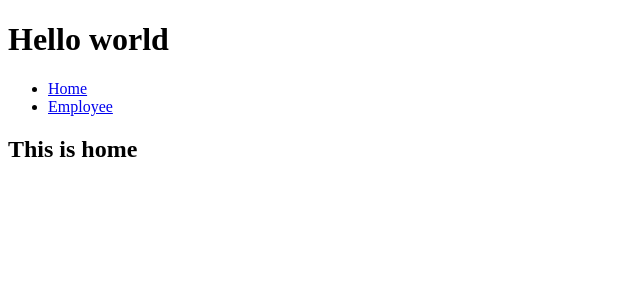
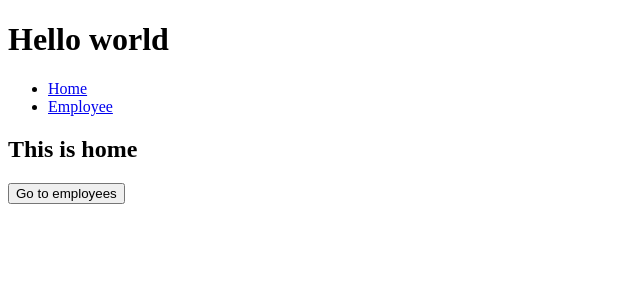
Before and after one commit to HuyFrontend/angular-world, an Angular app: page / in a window 1280 px wide. Shown: the top 300 px of the page, without its empty margins (0-640 px from the left). Built offline with nearby package versions, Linux system fonts and the light colour scheme.

Commit message:
routing event

```diff
--- a/src/app/app.component.html
+++ b/src/app/app.component.html
@@ -1,7 +1,7 @@
 <h1>{{title}}</h1>
 <ul>
-  <li><a routerLink="">Home</a></li>
-  <li><a routerLink="employees">Employee</a></li>
+  <li><a routerLink="" routerLinkActive="active">Home</a></li>
+  <li><a routerLink="employees" routerLinkActive="active">Employee</a></li>
 </ul>
 <router-outlet>
  <!-- directive of router link will be show in this block -->
--- a/src/app/app.module.ts
+++ b/src/app/app.module.ts
@@ -8,11 +8,11 @@ import { EmployeeComponent } from './employee/employee.component';
 import { EmployeeService } from './employee/employee.service';
 import { HomeComponent} from './home/home.component';
 import { EmployeeItemComponent } from './employee/employee.item.component';
-
+import { NotFoundComponent } from './notfound/notfound.component';
 import { AppRoutes } from './app.routes';
 
 @NgModule({
-  declarations: [ AppComponent, EmployeeComponent, HomeComponent, EmployeeItemComponent ],
+  declarations: [ AppComponent, EmployeeComponent, HomeComponent, EmployeeItemComponent, NotFoundComponent ],
   imports: [ BrowserModule, FormsModule, HttpModule, AppRoutes ],
   providers: [ EmployeeService ],
   bootstrap: [ AppComponent ]
--- a/src/app/home/home.component.ts
+++ b/src/app/home/home.component.ts
@@ -1,9 +1,15 @@
 import { Component } from '@angular/core';
+import { Router } from '@angular/router';
 
 @Component({
   selector: 'my-home',
-  template: `<h2> This is home </h2>`
+  template: `<h2> This is home </h2>
+    <button (click)="gotoEmployees()">Go to employees</button>
+  `
 })
 export class HomeComponent {
-
+  constructor( private router: Router) {}
+  gotoEmployees() {
+    this.router.navigate(['employees']);
+  }
 }
--- /dev/null
+++ b/src/app/notfound/notfound.component.ts
@@ -0,0 +1,9 @@
+import { Component } from '@angular/core';
+
+@Component({
+  selector: 'not-found',
+  template: `<h2> 404 Error - Page Not Found </h2>`
+})
+export class NotFoundComponent {
+
+}
```
Also changed, not shown: src/app/app.routes.ts (+6 -1 lines).
